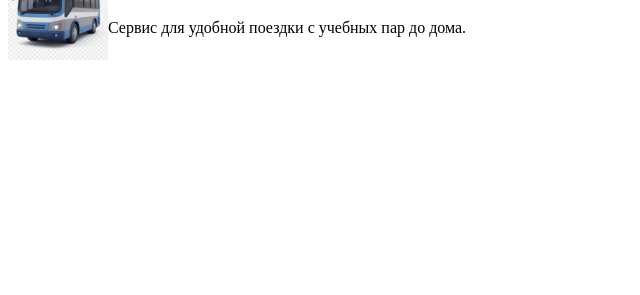
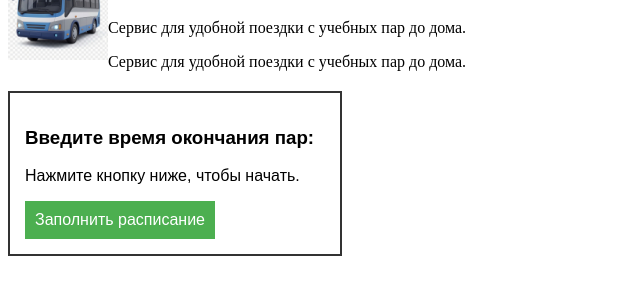
Before and after one commit to dianabolkhovitina08-boop/PolyExpress, a plain HTML site: page index.html in a window 1280 px wide. Shown: the part 61-356 px from the top of the page, without its empty margins (0-640 px from the left). Drawn offline with Linux system fonts and the light colour scheme.

Commit message:
Update index.html

```diff
--- a/index.html
+++ b/index.html
@@ -5,13 +5,43 @@
 </head>
 <body>
 
-    <!-- Картинка прижата влево вверху -->
+
 <img src="bus.jpg"width="100" align="left">
-    <!-- Текст идет после картинки -->
+
     <h1>PolyExpress</h1>
     <p>Сервис для удобной поездки с учебных пар до дома.</p>
 
+    <p>Сервис для удобной поездки с учебных пар до дома.</p>
 
+
+    <div style="margin-top: 20px; padding: 15px; border: 2px solid #333; width: 300px; font-family: sans-serif;">
+        <h3>Введите время окончания пар:</h3>
+
+        <div id="schedule-display">
+
+            <p>Нажмите кнопку ниже, чтобы начать.</p>
+        </div>
+
+        <button onclick="askSchedule()" style="padding: 10px; background-color: #4CAF50; color: white; border: none; cursor: pointer; font-size: 16px;">
+            Заполнить расписание
+        </button>
+    </div>
+
+    <script>
+        function askSchedule() {
+            const days = ["Понедельник", "Вторник", "Среда", "Четверг", "Пятница", "Суббота"];
+            let resultHTML = "";
+            for (let i = 0; i < days.length; i++) {
+
+                let time = prompt("Введите время окончания пар в " + days[i] + " (например, 15:30):")
+                if (time === null || time.trim() === "") {
+                    time = "Не указано";
+                }
+                resultHTML += "<p><b>" + days[i] + ":</b> " + time + "</p>";
+            }
+            document.getElementById("schedule-display").innerHTML = resultHTML;
+        }
+    </script>
 
 </body>
 </html>
```
